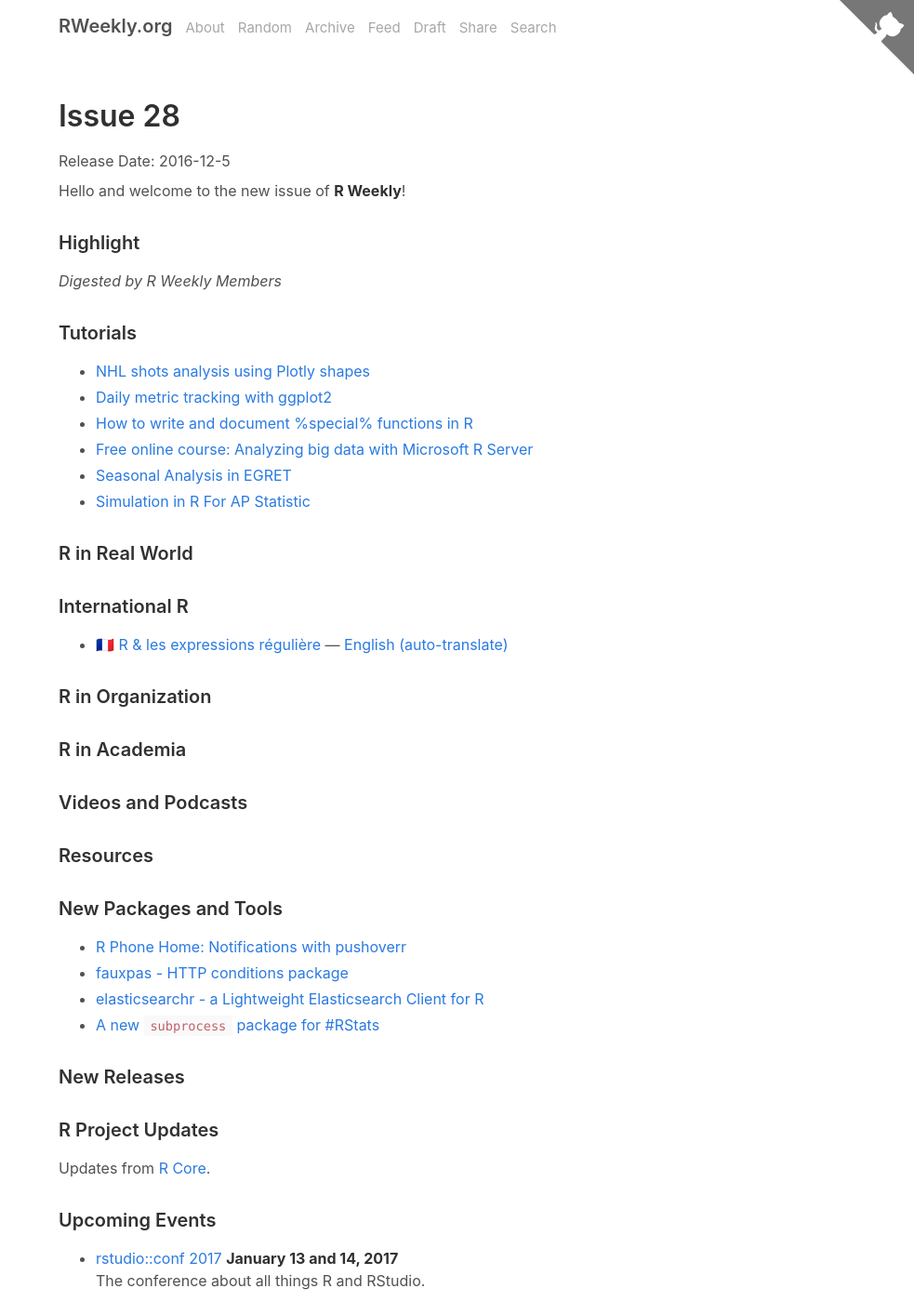
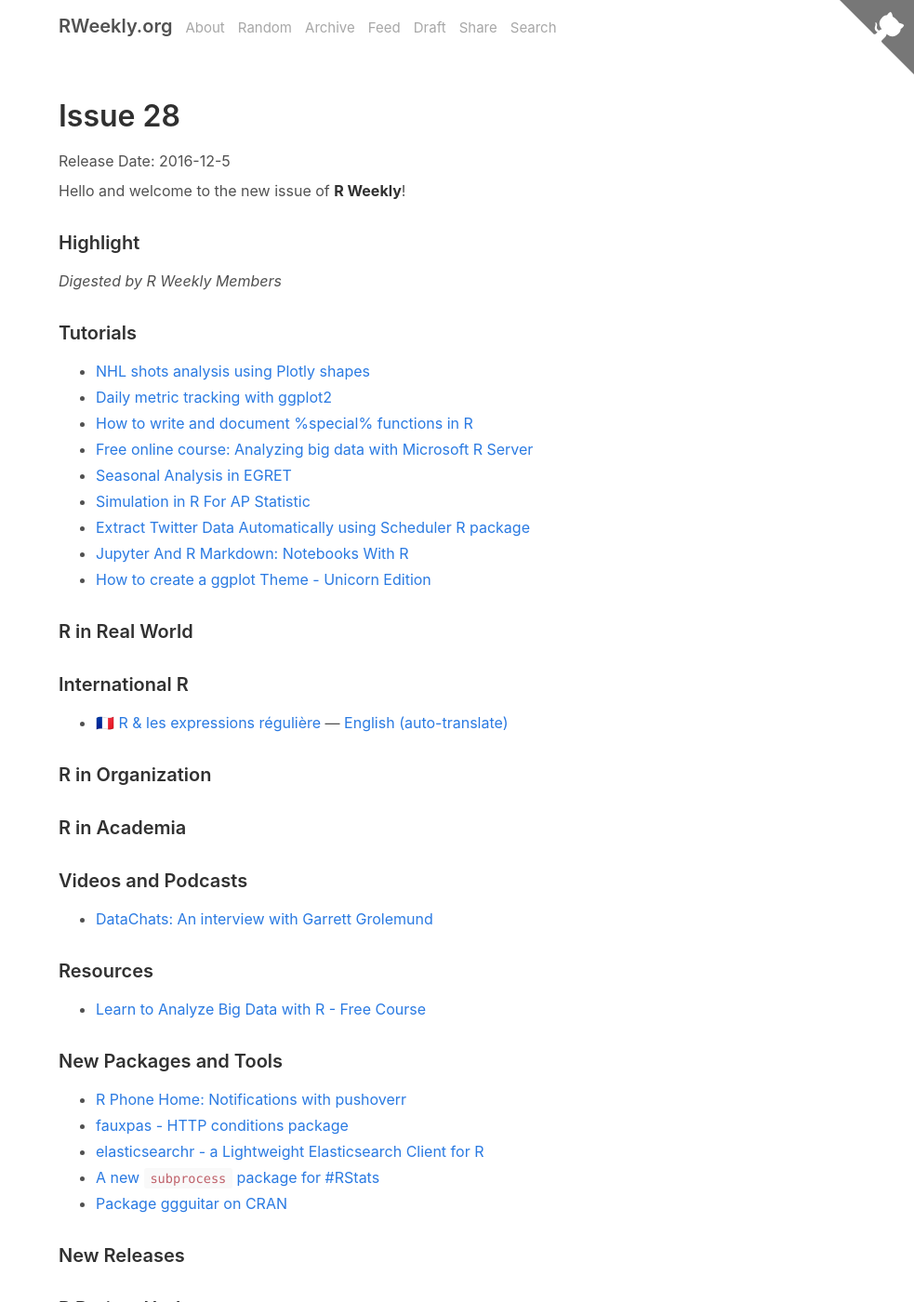
Before and after one commit to rweekly/rweekly.org, a Jekyll site: the page built from draft.md, in a window 1280 px wide and 1400 px high. Shown: the whole window at 93% size, without its empty margins (297-1280 px from the left). Built offline with Jekyll 4.4.1, drawn with Linux system fonts in a browser that asks for light colours; emoji names are drawn with the system emoji font; comment, search, counter and statistics services are not loaded.

Commit message:
Update draft.md

```diff
--- a/draft.md
+++ b/draft.md
@@ -19,6 +19,11 @@
 + [Free online course: Analyzing big data with Microsoft R Server](http://blog.revolutionanalytics.com/2016/11/edx-microsoft-r.html)
 + [Seasonal Analysis in EGRET](https://owi.usgs.gov/blog/seasonal-analysis)
 + [Simulation in R For AP Statistic](http://www.saturnscience.com/simulation-in-r-for-ap-statistics)
++ [Extract Twitter Data Automatically using Scheduler R package](http://datascienceplus.com/extract-twitter-data-automatically-using-scheduler-r-package/)
++ [Jupyter And R Markdown: Notebooks With R](https://www.datacamp.com/community/blog/jupyter-notebook-r)
++ [How to create a ggplot Theme - Unicorn Edition](http://flovv.github.io/unicorn_ggplot_theme/)
+
+
 
 ### R in Real World
 
@@ -38,12 +43,12 @@
 
 ### Videos and Podcasts
 
-
++ [DataChats: An interview with Garrett Grolemund](https://www.datacamp.com/community/blog/datachats-an-interview-with-garrett-grolemund#gs.fKr8In4)
 
 
 ### Resources
 
-
++ [Learn to Analyze Big Data with R - Free Course](http://101.datascience.community/2016/11/30/learn-to-analyze-big-data-with-r-free-course/)
 
 
 ### New Packages and Tools
@@ -52,6 +57,7 @@
 + [fauxpas - HTTP conditions package](http://ropensci.org/blog/technotes/2016/11/18/fauxpas-release)
 + [elasticsearchr - a Lightweight Elasticsearch Client for R](https://alexioannides.com/2016/11/28/elasticsearchr-a-lightweight-elasticsearch-client-for-r/)
 + [A new `subprocess` package for #RStats](https://www.r-bloggers.com/a-new-subprocess-package-for-r)
++ [Package ggguitar on CRAN](http://www.r-chart.com/2016/11/package-ggguitar-on-cran.html)
 
 ### New Releases
 
```
